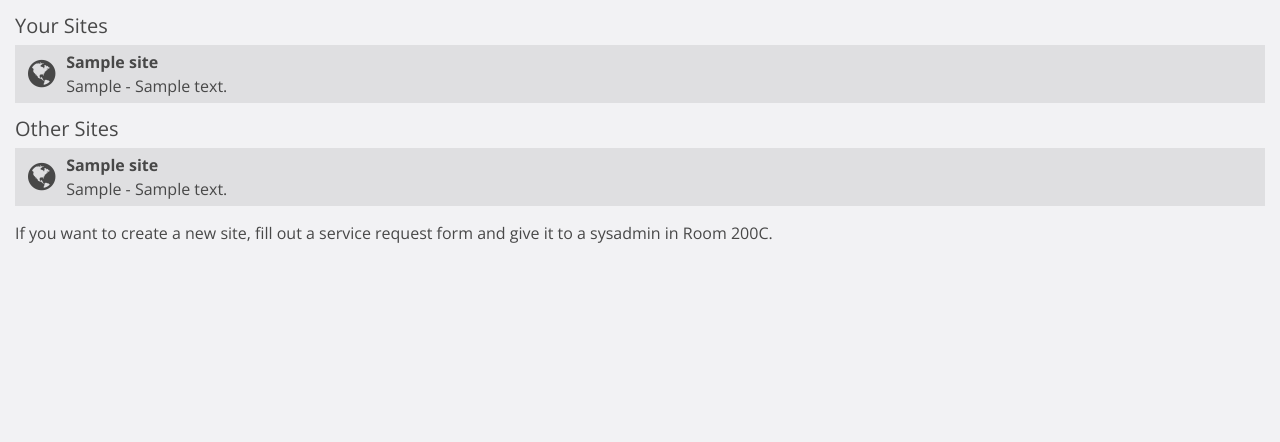
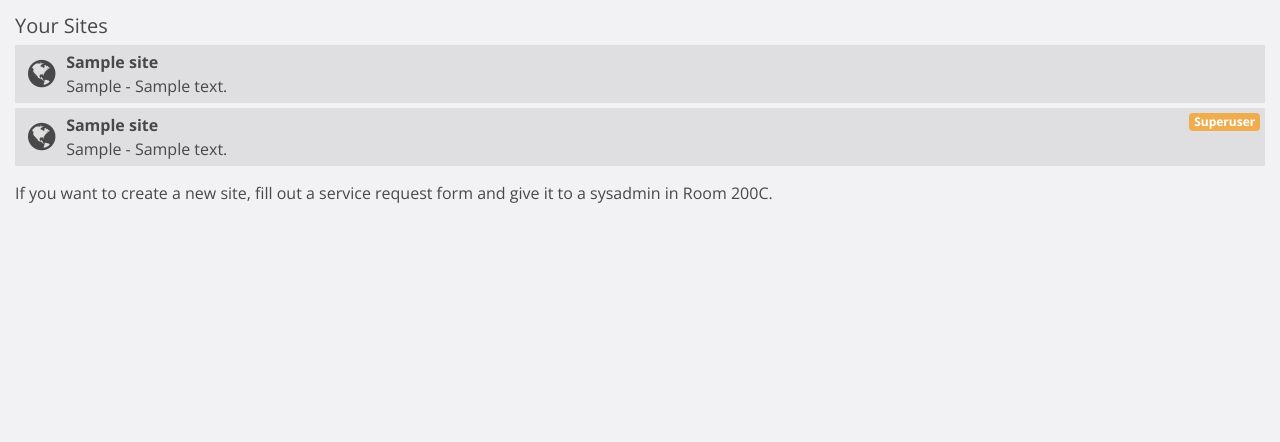
Before and after one commit to tjcsl/director, a Django app: template web3/templates/dashboard.html in a window 1280 px wide. Shown: the part 40-482 px from the top of the page. Run offline with Django 3.2, Linux system fonts and the light colour scheme; the template is opened without the code that fills it: most values are stand-ins (such as "Sample title", 1, 10 or a date in 2020); some libraries are stand-ins or nearby versions.

Commit message:
add tags

```diff
--- a/web3/static/css/dashboard.css
+++ b/web3/static/css/dashboard.css
@@ -3,6 +3,7 @@
     display: block;
     text-decoration: none;
     padding: 5px;
+    margin-bottom: 5px;
     background-color: rgba(0, 0, 0, 0.08);
 }
 #sites .site .fa.pull-left {
--- a/web3/templates/dashboard.html
+++ b/web3/templates/dashboard.html
@@ -8,27 +8,23 @@
 
 {% block main %}
 <h3>Your Sites</h3>
+<div id="sites">
 {% for site in sites %}
-<div id="sites">
     <a href="{% url 'info_site' site.id %}" class="site">
         <i class="pull-left fa fa-2x fa-fw {% if site.purpose == 'user' %}fa-user{% else %}fa-globe{% endif %}"></i>
         <b>{{ site.name }}</b><br />{{ site.get_category_display }} - {{ site.description|default:"No Description" }}
     </a>
-</div>
-{% empty %}
-<p>You don't have access to any sites!</p>
 {% endfor %}
 {% if other_sites %}
-<h3>Other Sites</h3>
     {% for site in other_sites %}
-    <div id="sites">
-        <a href="{% url 'info_site' site.id %}" class="site">
-            <i class="pull-left fa fa-2x fa-fw {% if site.purpose == 'user' %}fa-user{% else %}fa-globe{% endif %}"></i>
-            <b>{{ site.name }}</b><br />{{ site.get_category_display }} - {{ site.description|default:"No Description" }}
-        </a>
-    </div>
+    <a href="{% url 'info_site' site.id %}" class="site">
+        <span class="pull-right tag tag-warning">Superuser</span>
+        <i class="pull-left fa fa-2x fa-fw {% if site.purpose == 'user' %}fa-user{% else %}fa-globe{% endif %}"></i>
+        <b>{{ site.name }}</b><br />{{ site.get_category_display }} - {{ site.description|default:"No Description" }}
+    </a>
     {% endfor %}
 {% endif %}
+</div>
 
 {% if request.user.is_superuser %}
 <a href="{% url 'create_site' %}" class="btn btn-ion"><i class="fa fa-plus"></i> Create Site</a>
```
